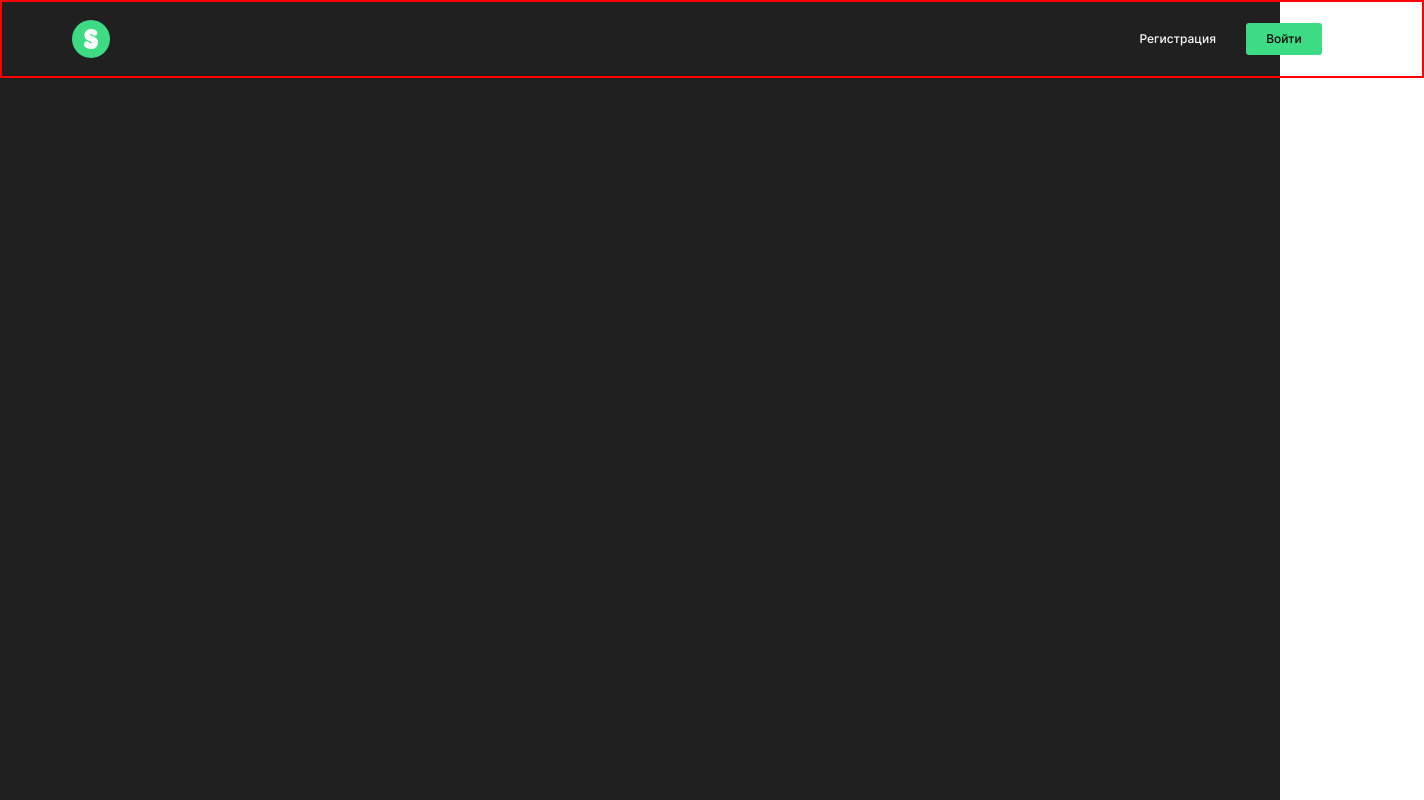
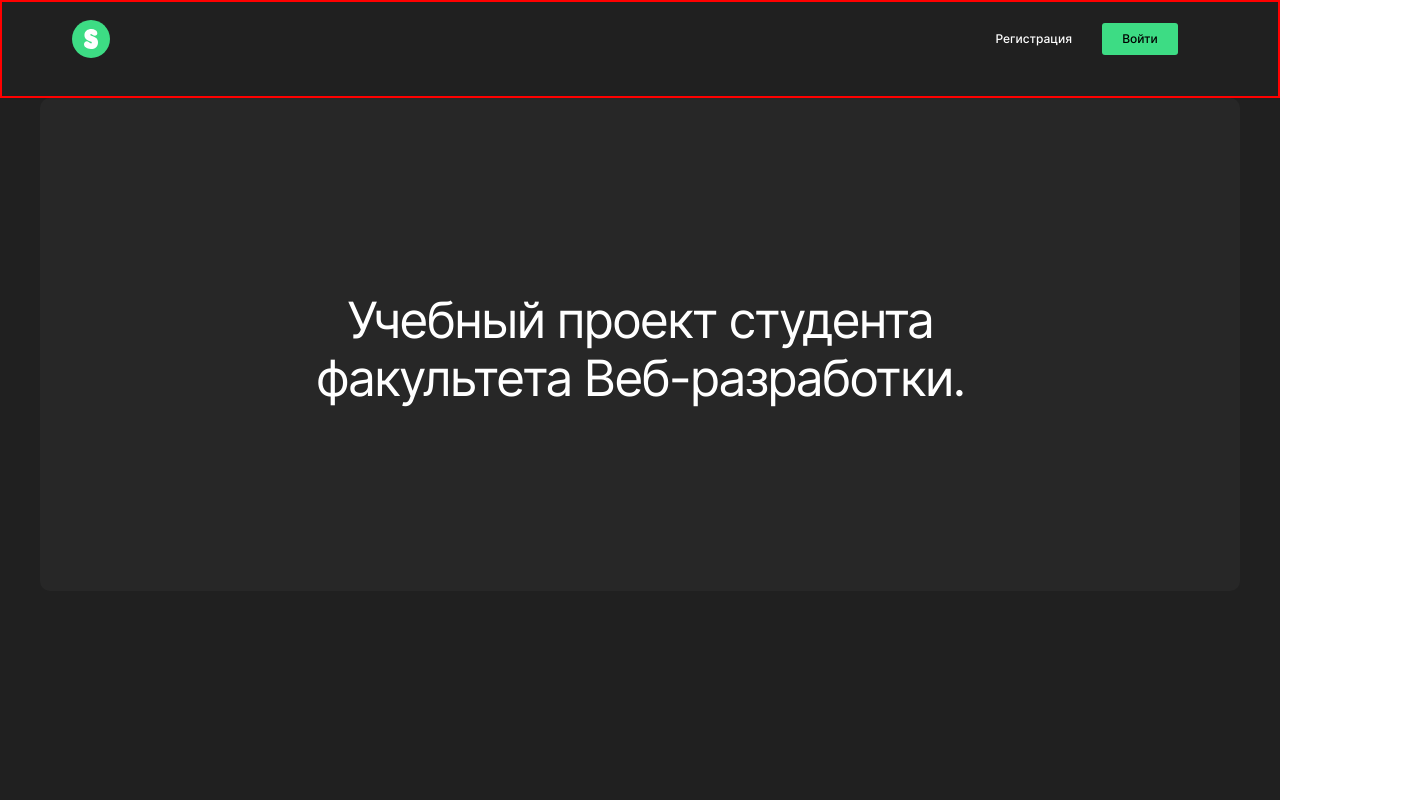
Before and after one commit to Kuban23/movies-explorer-frontend, a React (Create React App) app: page / in a window 1280 px wide. Shown: the whole page, 1424 px wide, since content can reach past the window. Built offline with nearby package versions, Linux system fonts and the light colour scheme.

Commit message:
feat:Сверстал Promo 1280px

```diff
--- a/src/components/App/App.js
+++ b/src/components/App/App.js
@@ -1,5 +1,6 @@
 import React from "react";
 import Header from "../Header/Header";
+import Main from "../Main/Main";
 import './App.css'
 
 function App() {
@@ -9,6 +10,7 @@ function App() {
        <div className="page">
 
           <Header/>
+          <Main/>
 
        </div>
 
--- a/src/components/Header/Header.css
+++ b/src/components/Header/Header.css
@@ -1,9 +1,9 @@
 .header {
-   width: 100%;
+   max-width: 1280px;
    display: flex;
    justify-content: space-between;
    align-items: center;
-   padding: 18px 70px 18px 70px;
+   padding: 18px 70px 38px 70px;
    border: 2px solid red;
 }
 
--- a/src/components/Main/Main.js
+++ b/src/components/Main/Main.js
@@ -1,9 +1,15 @@
 import React from "react";
 import './Main.css'
+import Promo from "../Promo/Promo";
+
 
 function Main(){
 	return (
-<div></div>
+  <div>
+  <Promo />
+
+  </div>
+
 );
 }
 
--- a/src/components/Promo/Promo.css
+++ b/src/components/Promo/Promo.css
@@ -0,0 +1,25 @@
+.promo {
+max-width: 1200px;
+height: 493px;
+border-radius: 10px;
+display: flex;
+align-items: center;
+justify-content: center;
+background: #272727;
+margin: 0 auto;
+flex-direction: column;
+/* border: 2px solid red; */
+}
+
+.promo__title {
+	max-width: 730px;
+	font-family: Inter;
+	font-size: 50px;
+	font-weight: 400;
+	line-height: 58px;
+	letter-spacing: -0.04em;
+	text-align: center;
+	color: #FFFFFF;
+	margin: 160px 0 151px 0;
+	padding: 0;
+}
--- a/src/components/Promo/Promo.js
+++ b/src/components/Promo/Promo.js
@@ -3,7 +3,9 @@ import './Promo.css'
 
 function Promo(){
 	return (
-<div></div>
+<section className="promo">
+	<h1 className="promo__title">Учебный проект студента факультета Веб-разработки.</h1>
+</section>
 );
 }
 
```
